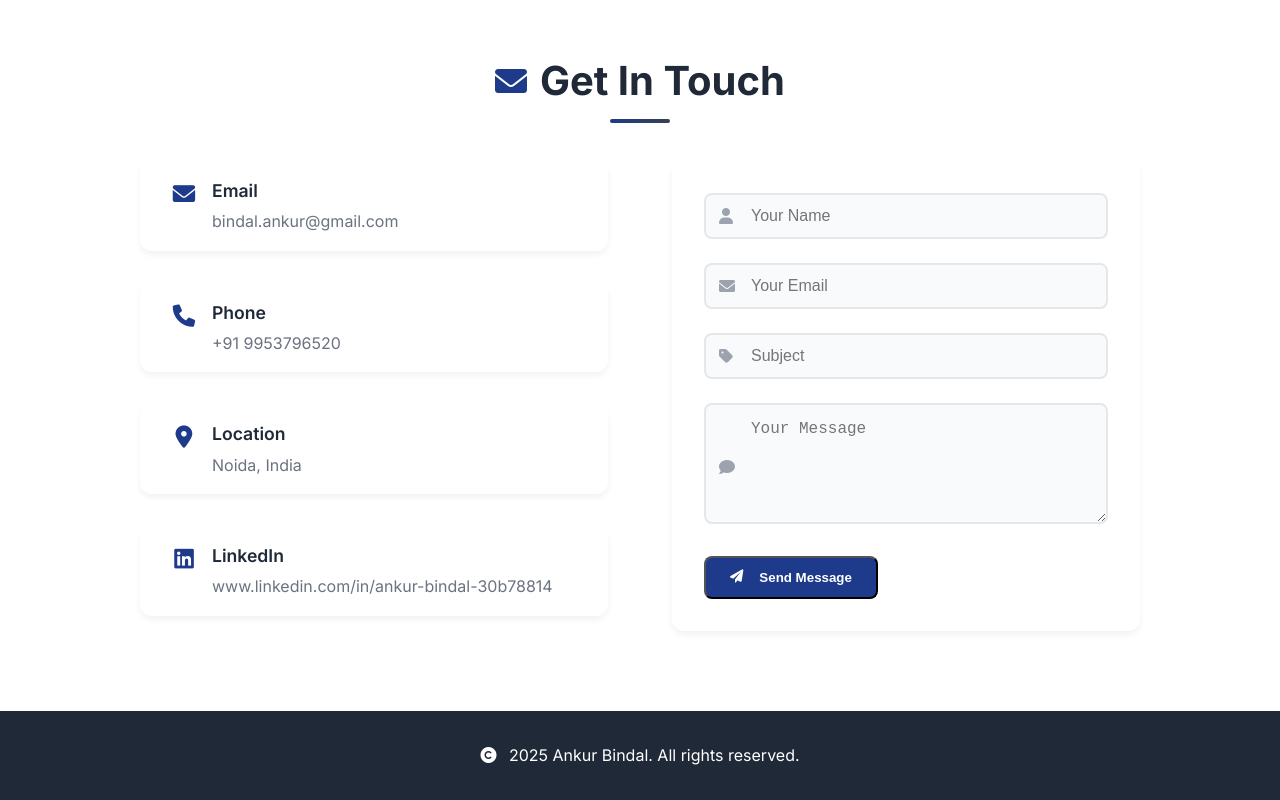
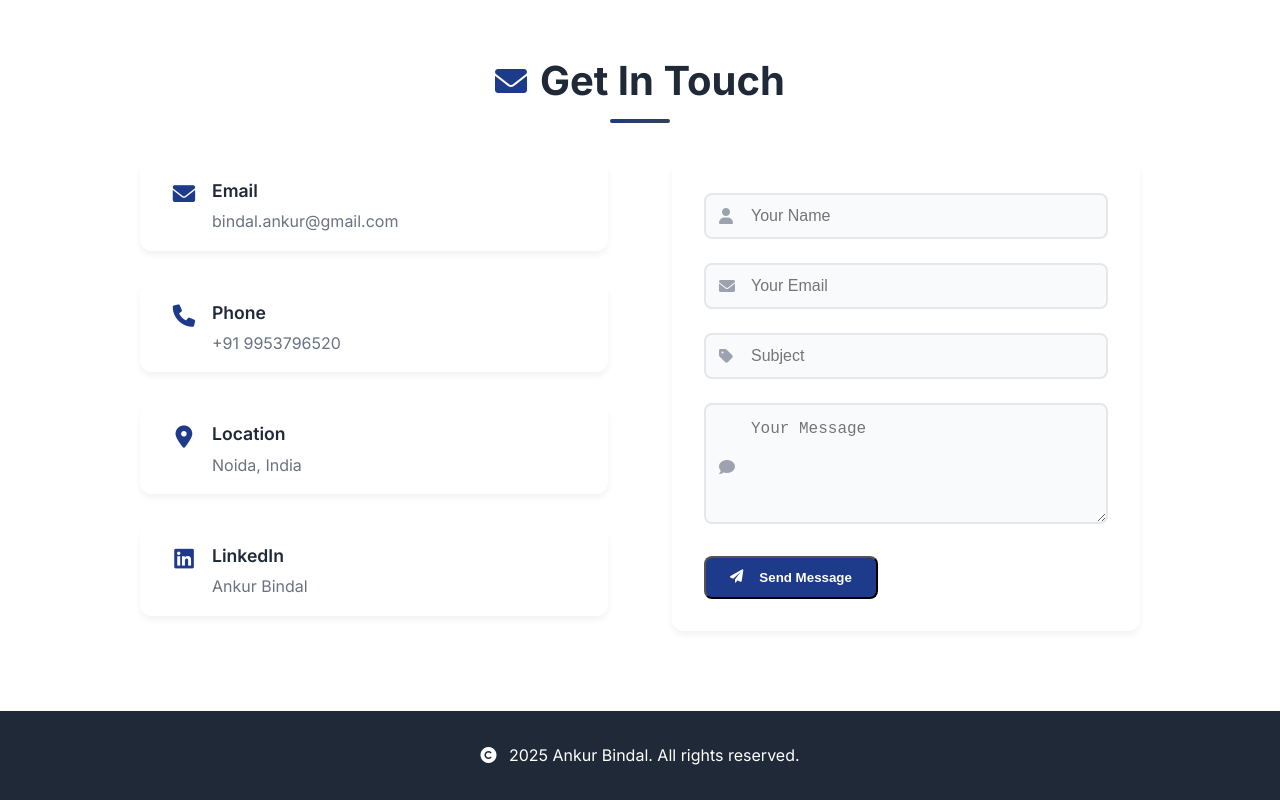
Before and after one commit to bindalankur/myportfolio, a website: page index.html in a window 1280 px wide. Shown: the part 4132-4932 px from the top of the page. Drawn offline with Linux system fonts and the light colour scheme.

Commit message:
new UI with icons..........

```diff
--- a/index.html
+++ b/index.html
@@ -223,9 +223,12 @@
                         <i class="fab fa-linkedin"></i>
                         <div>
                             <h3>LinkedIn</h3>
-                            <p><a href="https://www.linkedin.com/in/ankur-bindal-30b78814" target="_blank" rel="noopener noreferrer" style="color: #6b7280; text-decoration: none;">
-                                www.linkedin.com/in/ankur-bindal-30b78814
-                            </a></p>
+                            <p>
+                                <a href="https://www.linkedin.com/in/ankur-bindal-30b78814" target="_blank" rel="noopener noreferrer" style="color: #6b7280; text-decoration: none;">
+                                  Ankur Bindal
+                                </a>
+                              </p>
+
                             <!-- CHANGE: Added rel="noopener noreferrer" for security -->
                         </div>
                     </div>
```
